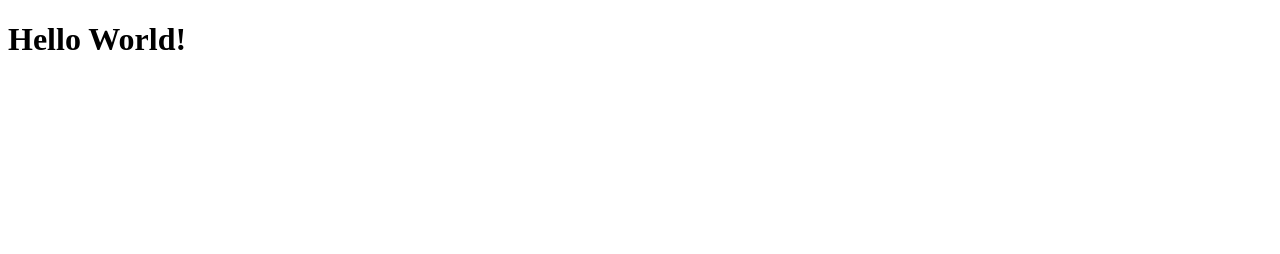
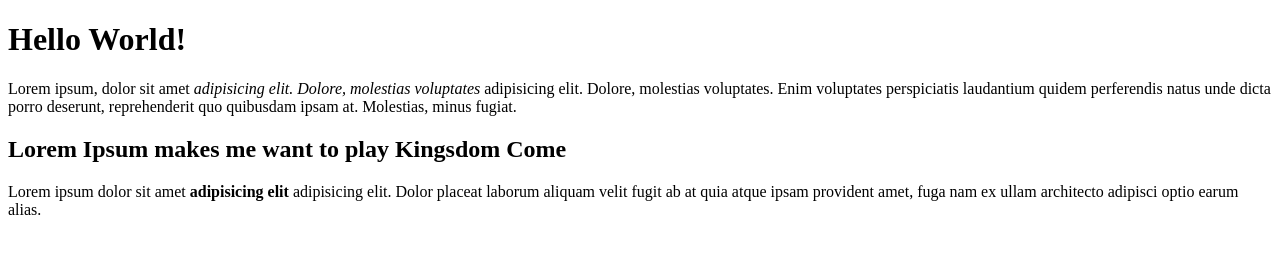
Before and after one commit to CodeMaestroJuan/git_practice, a plain HTML site: page HTML Boilerplate/index.html in a window 1280 px wide. Drawn offline with Linux system fonts and the light colour scheme.

Commit message:
Working with Text

```diff
--- a/HTML Boilerplate/index.html
+++ b/HTML Boilerplate/index.html
@@ -7,5 +7,11 @@
 </head>
 <body>
     <h1>Hello World!</h1>
+    <p>Lorem ipsum, dolor sit amet <em>adipisicing elit. Dolore, molestias voluptates</em> adipisicing elit. Dolore, molestias voluptates. Enim voluptates perspiciatis laudantium quidem perferendis natus unde dicta porro deserunt, reprehenderit quo quibusdam ipsam at. Molestias, minus fugiat.</p>
+
+    <!-- This is my very first focking comment :D-->
+
+    <h2>Lorem Ipsum makes me want to play Kingsdom Come</h2>
+    <p>Lorem ipsum dolor sit amet <strong>adipisicing elit</strong> adipisicing elit. Dolor placeat laborum aliquam velit fugit ab at quia atque ipsam provident amet, fuga nam ex ullam architecto adipisci optio earum alias.</p>
 </body>
 </html>
```
